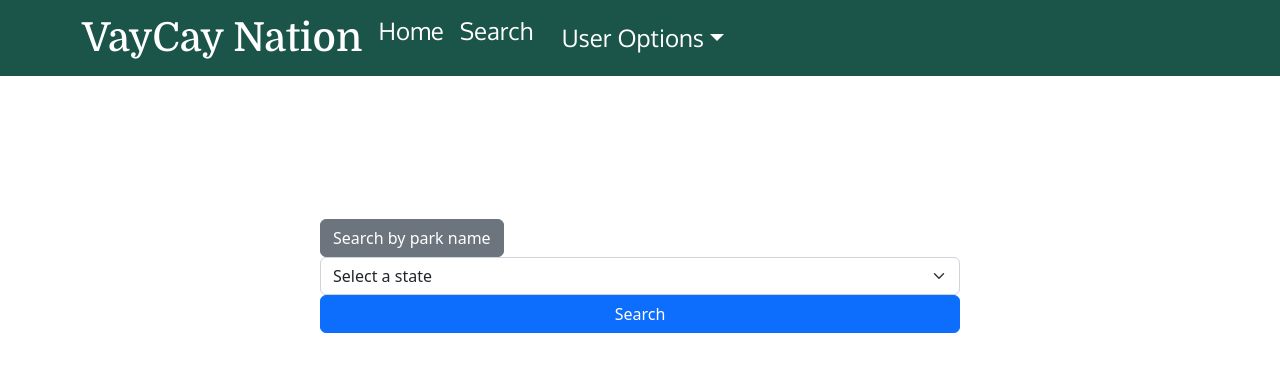
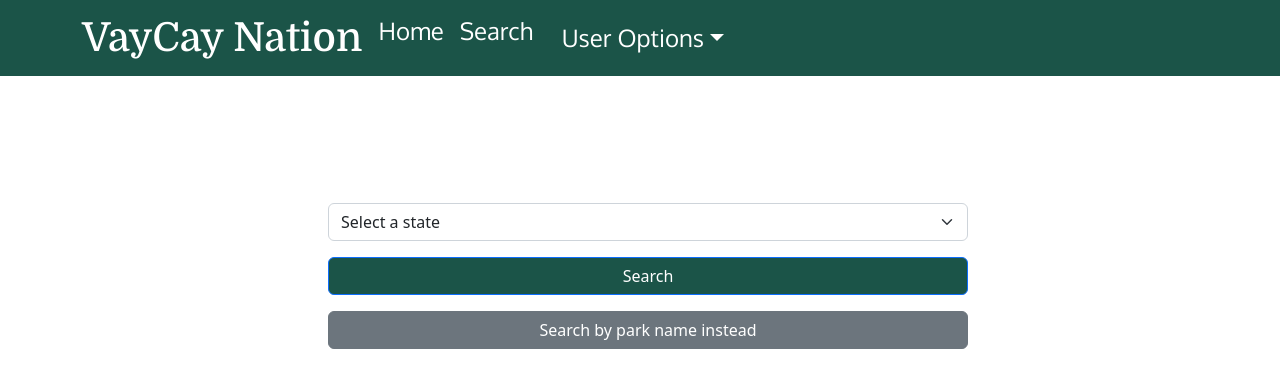
Before and after one commit to JDR8888/vaycay-nation, a React (Vite) app in the folder client/: page /SearchResults in a window 1280 px wide. Shown: the top 388 px of the page. Built offline with nearby package versions, Linux system fonts and the light colour scheme.

Commit message:
styles search results page

```diff
--- a/client/src/pages/SearchResults.jsx
+++ b/client/src/pages/SearchResults.jsx
@@ -51,16 +51,12 @@ export default function SearchResults() {
         }}
       >
         <Form onSubmit={handleSubmit} style={{ width: '50%' }}>
-          <Link to="/SearchByName">
-            <Button variant="secondary" type="submit">
-              Search by park name
-            </Button>
-          </Link>
           <Form.Group controlId="stateSelect">
             <Form.Select
               aria-label="Select state"
               value={selectedState}
               onChange={handleChange}
+              style={{margin: '0.5em'}}
             >
               <option value="">Select a state</option>
               {states.map((state) => (
@@ -70,9 +66,14 @@ export default function SearchResults() {
               ))}
             </Form.Select>
           </Form.Group>
-          <Button variant="primary" type="submit" style={{ width: '100%' }}>
+          <Button type="submit" style={{ width: '100%', margin: '0.5em', backgroundColor: '#1B5448' }}>
             Search
           </Button>
+          <Link to="/SearchByName">
+            <Button variant="secondary" style={{ width: '100%', margin: '0.5em' }}>
+              Search by park name instead
+            </Button>
+          </Link>
         </Form>
       </div>
       <div
@@ -82,7 +83,7 @@ export default function SearchResults() {
           parkData.map((park) => (
             <div
               key={park.id}
-              style={{ flex: '0 0 calc(20% - 1rem)', margin: '0.5rem' }}
+              style={{ flex: '0 0 calc(25% - 1rem)', margin: '0.5rem' }}
             >
               <ParkCard
                 parkName={park.fullName}
```
